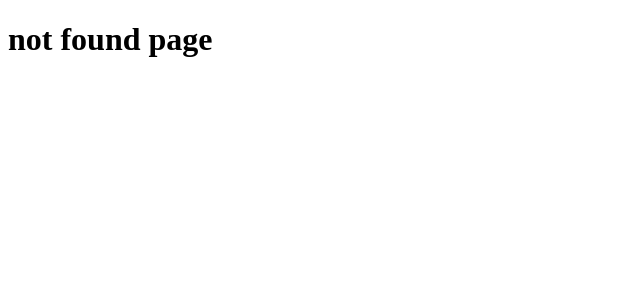
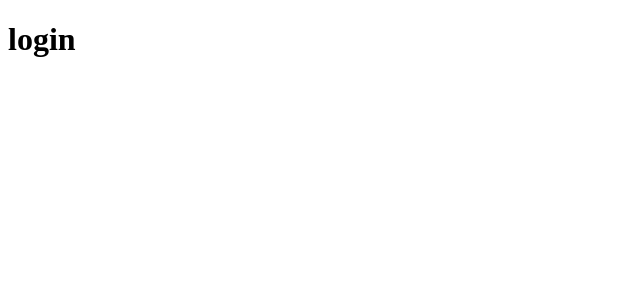
Before and after one commit to Gokulsuresh1918/NEXT-JS, a Next.js app in the folder Routing/: page /login in a window 1280 px wide. Before the commit this address had no page. Shown: the top 300 px of the page, without its empty margins (0-640 px from the left). Built offline with nearby package versions, Linux system fonts and the light colour scheme.

Commit message:
route group

```diff
--- /dev/null
+++ b/Routing/src/app/(auth)/forgotPassword/page.tsx
@@ -0,0 +1,3 @@
+export default function forgot(){
+    return <h1>forgot password</h1>
+}
--- /dev/null
+++ b/Routing/src/app/(auth)/login/page.tsx
@@ -0,0 +1,3 @@
+export default function login(){
+    return <h1>login </h1>
+}
```
